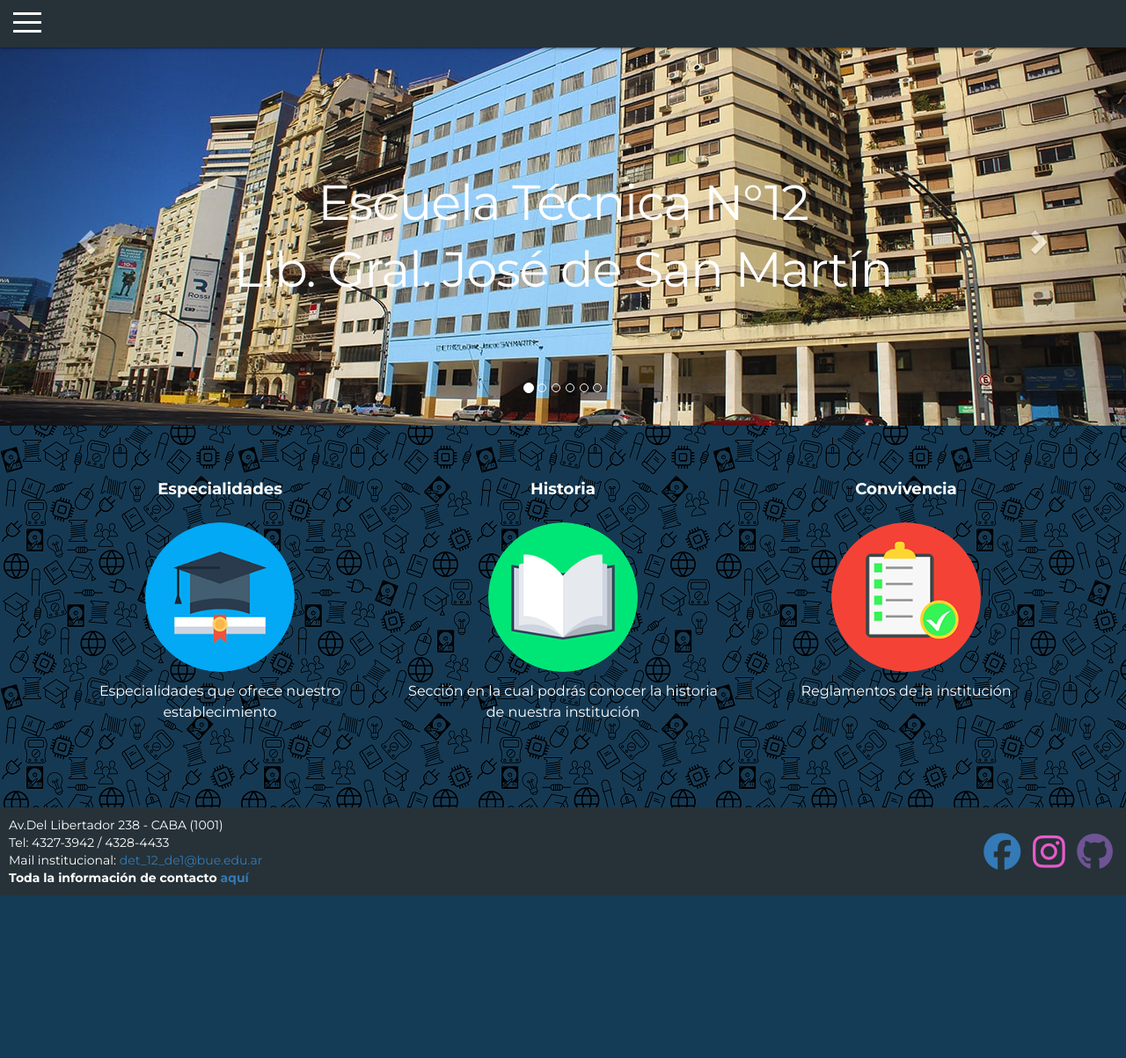
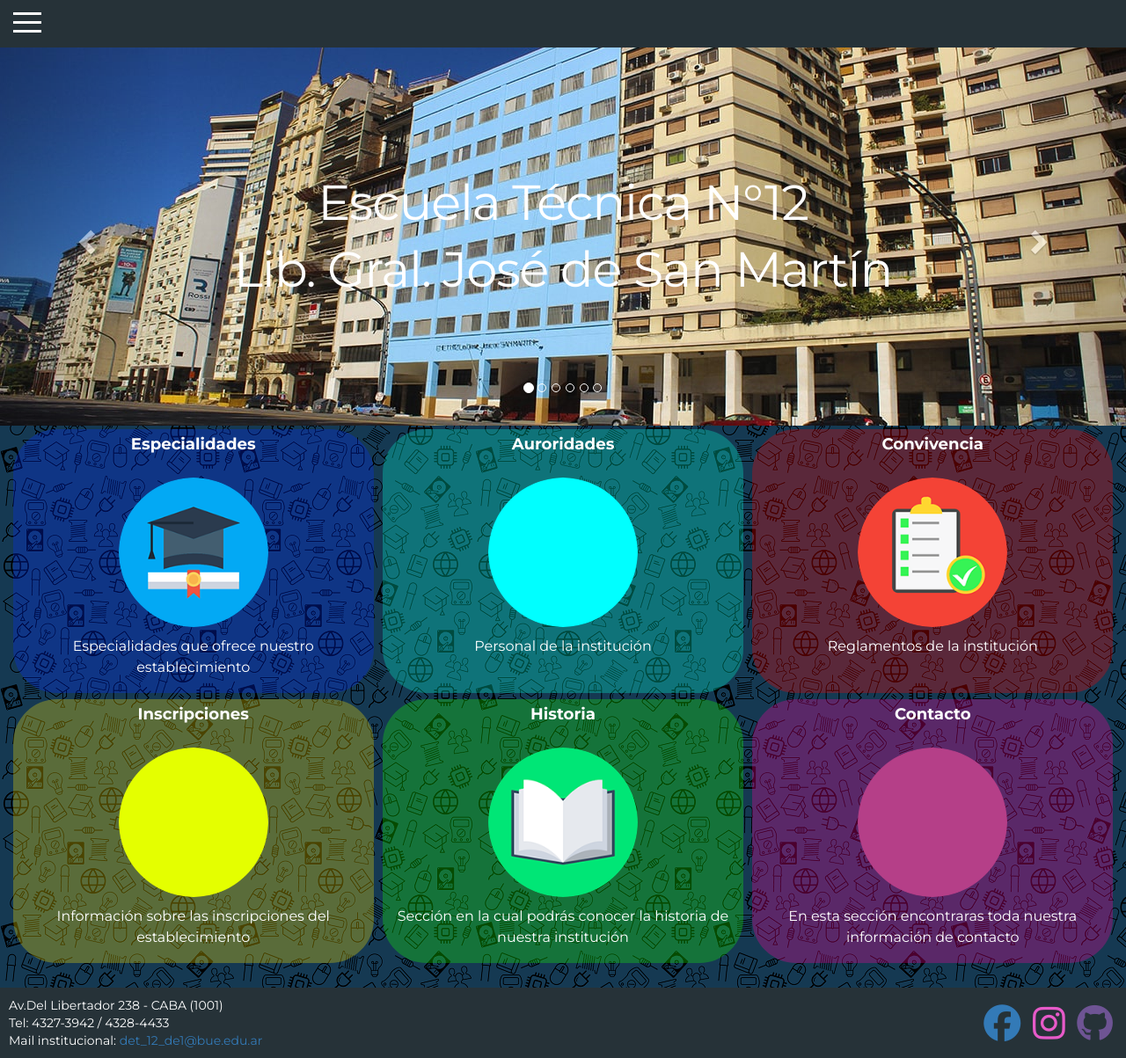
Before and after one commit to et12webmaster/et12webmaster.github.io, a PHP site: page / in a window 1280 px wide. Shown: the whole page at 88% size. Before the commit the page ends 1018 px from the top, so only its background shows below. Run offline with PHP 8.4, Linux system fonts and the light colour scheme; some libraries are stand-ins or nearby versions.

Commit message:
Actualizacion grande

```diff
--- a/contacto.html
+++ b/contacto.html
@@ -1,6 +1,5 @@
 <!DOCTYPE html>
 <html>
-
   <head>
     <title>Escuela Técnica N°12</title>
     <meta charset="utf-8">
@@ -35,6 +34,7 @@
   </head>
 
   <body data-spy="scroll" data-target=".navbar" data-offset="50" class="vio-body">
+
     <nav-component></nav-component>
     <div class="barra2"></div>
 
--- a/css/Estilos.css
+++ b/css/Estilos.css
@@ -725,47 +768,213 @@ ul li a {
   z-index: 99;
 }
 
-@media (max-width: 750px) {
-  .especialidad {
-    box-shadow: none !important;
-    border-radius: 0 !important;
-  }
+.page-sidebar {
+  margin: 0 !important;
 }
 
-@media (max-width: 975px) {
-  .page-sidebar {
-    display: none !important;
-  }
+.carousel-inner div img {
+  width: 100%;
+  max-height: 430px;
+  min-height: 200px;
+  background-size: cover !important;
 }
 
-@media (max-width: 1185px) {
+.index-content {
+  display: inline-block;
+  width: 100% !important;
+  text-align: center;
+  box-sizing: content-box !important;
+  border: 0 !important;
+  padding: 0 !important;
+  margin: 0 !important;
+}
+
+.index-data p {
+  padding-left: 3% !important;
+  padding-right: 3% !important;
+}
+
+.index-data a img {
+  width: 170px;
+}
+
+.index-data {
+  border-radius: 50px;
+  margin: 3.5px;
+}
+
+.index-data-1 {
+  display: inline-block;
+  width: 32% !important;
+  background-color: rgba(0, 47, 255, 0.295);
+}
+
+.index-data-2 {
+  display: inline-block;
+  width: 32% !important;
+  background-color: rgba(0, 255, 213, 0.295);
+}
+
+.index-data-3 {
+  display: inline-block;
+  width: 32% !important;
+  background-color: rgba(255, 0, 0, 0.295);
+}
+
+.index-data-4 {
+  display: inline-block;
+  width: 32% !important;
+  background-color: rgba(255, 230, 0, 0.295);
+}
+
+.index-data-5 {
+  display: inline-block;
+  width: 32% !important;
+  background-color: rgba(21, 255, 0, 0.295);
+}
+
+.index-data-6 {
+  display: inline-block;
+  width: 32% !important;
+  background-color: rgba(255, 0, 157, 0.295);
+}
+
+.index-data {
+  height: 300px;
+  vertical-align: top;
+  padding-top: 5px;
+}
+
+/* Flexibilidad */
+
+@media screen and (max-width: 1185px) {
   .jumboarticle {
     min-height: 350px !important;
   }
 }
 
-@media (max-width: 975px){
+@media screen and (max-width: 975px) {
+  .page-sidebar {
+    display: none !important;
+  }
+
   .jumboarticle {
     min-height: 250px !important;
   }
+
+  .index-data {
+    padding: 1.5px !important;
+    border-radius: 15px !important;
   }
 
-@media (max-width: 768px){
-  .jumboarticle {
-    min-height: 150px !important;
+  .index-data-1 {
+    width: 45% !important;
+  }
+
+  .index-data-2 {
+    width: 45% !important;
+  }
+
+  .index-data-3 {
+    width: 45% !important;
+  }
+
+  .index-data-4 {
+    width: 45% !important;
+  }
+
+  .index-data-5 {
+    width: 45% !important;
+  }
+
+  .index-data-6 {
+    width: 45% !important;
   }
 }
 
-.page-sidebar {
-  margin: 0 !important;
+@media screen and (max-width: 950px) {
+  .banner h1 {
+    font-size: 35px;
+    font-weight: 400;
+    margin: 0;
+    padding: 0;
   }
 
-.no-border-top {
-  border-top-left-radius: 0 !important;
-  border-top-right-radius: 0 !important;
 }
 
-.no-border-bottom {
-  border-bottom-left-radius: 0 !important;
-  border-bottom-right-radius: 0 !important;
+@media screen and (max-width: 768px) {
+  .jumboarticle {
+    min-height: 200px !important;
   }
+}
+
+@media screen and (max-width: 750px) {
+  .especialidad {
+    box-shadow: none !important;
+    border-radius: 0 !important;
+  }
+
+  .index-data img {
+    width: 150px !important;
+  }
+}
+
+@media screen and (max-width: 700px) {
+
+  .banner h1 {
+    font-size: 25px;
+    font-weight: 400;
+    margin: 0;
+    padding: 0;
+  }
+
+  .footer-info {
+    font-size: 0.9em;
+  }
+
+  .footer-icon {
+    font-size: 2.5em;
+  }
+}
+
+@media screen and (max-width: 590px) {
+  .index-data {
+    height: 320px !important;
+  }
+}
+
+@media screen and (max-width: 455px) {
+  .footer-col1 {
+    width: 72%;
+  }
+
+  .footer-col2 {
+    width: 28%;
+  }
+
+  .footer-icon-block {
+    text-align: center;
+  }
+
+  .index-data img {
+    width: 125px !important;
+  }
+}
+
+@media screen and (max-width: 383px) {
+  .footer-col1 {
+    width: 75%;
+  }
+
+  .footer-col2 {
+    width: 25%;
+  }
+
+  .footer-icon {
+    font-size: 2.2em !important;
+  }
+
+  .footer-info {
+    font-size: 0.75em;
+  }
+}
--- a/index.html
+++ b/index.html
@@ -44,7 +44,6 @@
     <div id="myCarousel" class="carousel slide" data-ride="carousel"
       style="max-height:430px!important;min-height:200px;">
       <ol class="carousel-indicators">
-
         <li data-target="#myCarousel" data-slide-to="0" class="active"></li>
         <li data-target="#myCarousel" data-slide-to="1"></li>
         <li data-target="#myCarousel" data-slide-to="2"></li>
@@ -63,28 +62,22 @@
       </div>
       <div class="carousel-inner">
         <div class="item active">
-          <img src="imgs/EscuelaWEB6.jpg" alt="Escuela Tecnica N°12 Gral.José de San Martín"
-            style="width:100%;max-height:430px; min-height:200px;  background-size: cover!important;">
+          <img src="imgs/EscuelaWEB6.jpg" alt="Escuela Tecnica N°12 Gral.José de San Martín">
         </div>
         <div class="item">
-          <img src="imgs/SanMartinWEB3.jpg" alt="Gral. José de San Martín"
-            style="width:100%;max-height:430px;min-height:200px;   background-size: cover!important;">
+          <img src="imgs/SanMartinWEB3.jpg" alt="Gral. José de San Martín">
         </div>
         <div class="item">
-          <img src="imgs/plazaWEB2.jpg" alt="Plaza San Martín"
-            style="width:100%;max-height:430px;min-height:200px;  background-size: cover!important;">
+          <img src="imgs/plazaWEB2.jpg" alt="Plaza San Martín">
         </div>
         <div class="item">
-          <img src="imgs/2piso.jpeg" alt="Segundo piso"
-            style="width:100%;max-height:430px;min-height:200px;  background-size: cover!important;">
+          <img src="imgs/2piso.jpeg" alt="Segundo piso">
         </div>
         <div class="item">
-          <img src="imgs/Bufet.jpg" alt="Bufet"
-            style="width:100%;max-height:430px;min-height:200px;  background-size: cover!important;">
+          <img src="imgs/Bufet.jpg" alt="Bufet">
         </div>
         <div class="item">
-          <img src="imgs/1Piso.jpg" alt="Primer piso"
-            style="width:100%;max-height:430px;min-height:200px;  background-size: cover!important;">
+          <img src="imgs/1Piso.jpg" alt="Primer piso">
         </div>
       </div>
 
@@ -101,7 +94,7 @@
     </div>
   </div>
 
-  <div class="container text-center secciones">
+  <!--div class="container text-center secciones">
     <div class="pre-row"></div>
     <div class="row text-white">
       <br><br>
@@ -126,8 +119,54 @@
         <p>Reglamentos de la institución<br></p>
       </div>
     </div>
-    <div id="cambio"></div>
+    <div class="row text-white">
+      <div class="col-sm-8">
+        <p class="seccion"><strong>Auroridades</strong></p>
+        <a href="autoridades.html"><img src="imgs/Reglamento200.png" class="img-circle" alt="Reglamentos"
+            style="width:170px;"></a>
+        <p>Personal de la institución<br></p>
+      </div>
+      <div class="col-sm-2">
+        <p class="seccion"><strong>Auroridades</strong></p>
+        <a href="autoridades.html"><img src="imgs/Reglamento200.png" class="img-circle" alt="Reglamentos"
+            style="width:170px;"></a>
+        <p>Personal de la institución<br></p>
+      </div>
+    </div>
+  </div-->
+  <div class="index-content text-white">
+    <div class="index-data index-data-1">
+      <p class="seccion"><strong>Especialidades</strong></p>
+      <a href="especialidades.html"><img src="imgs/Especialidades200.png" class="img-circle" alt="Especialidades"></a>
+      <p>Especialidades que ofrece nuestro establecimiento<br></p>
+    </div>
+    <div class="index-data index-data-2">
+      <p class="seccion"><strong>Auroridades</strong></p>
+      <a href="autoridades.html"><img src="imgs/Autoridades200.png" class="img-circle" alt="Personal"></a>
+      <p>Personal de la institución<br></p>
+    </div>
+    <div class="index-data index-data-3">
+      <p class="seccion"><strong>Convivencia</strong></p>
+      <a href="convivencia.html"><img src="imgs/Reglamento200.png" class="img-circle" alt="Reglamentos"></a>
+      <p>Reglamentos de la institución<br></p>
+    </div>
+    <div class="index-data index-data-4">
+      <p class="seccion"><strong>Inscripciones</strong></p>
+      <a href="inscripcion.html"><img src="imgs/Inscripciones200.png" class="img-circle" alt="Inscripciones"></a>
+      <p>Información sobre las inscripciones del establecimiento<br></p>
+    </div>
+    <div class="index-data index-data-5">
+      <p class="seccion"><strong>Historia</strong></p>
+      <a href="historia.html"><img src="imgs/Historia200.png" class="img-circle" alt="Historia"></a>
+      <p>Sección en la cual podrás conocer la historia de nuestra institución<br></p>
+    </div>
+    <div class="index-data index-data-6">
+      <p class="seccion"><strong>Contacto</strong></p>
+      <a href="contacto.html"><img src="imgs/Contacto200.png" class="img-circle" alt="Contacto"></a>
+      <p>En esta sección encontraras toda nuestra información de contacto</p>
+    </div>
   </div>
+
 
   <script src="js/jquery.min.js"></script>
   <script src="js/bootstrap.min.js"></script>
--- a/js/componentes/componenteFooter.js
+++ b/js/componentes/componenteFooter.js
@@ -13,8 +13,7 @@ class Footer extends HTMLElement {
                             <div class="footer-info">
                                 Av.Del Libertador 238 - CABA (1001)<br>
                                 Tel: 4327-3942 / 4328-4433 <br>
-                                Mail institucional: <a href="mailto:det_12_de1@bue.edu.ar?subject=Mail via web: " class="footer-link">det_12_de1@bue.edu.ar</a> <br>
-                                <b> Toda la información de contacto <a href="contacto.html" class="footer-link"> <b> aquí </b> </a> </b>
+                                Mail institucional: <a href="mailto:det_12_de1@bue.edu.ar?subject=Mail via web: " class="footer-link">det_12_de1@bue.edu.ar</a>
                             </div>
                         </div>
                     </td>
```
Also changed, not shown: other parts of css/Estilos.css (+226 -183 lines), incripciones.html (+11 -11 lines), js/componentes/componenteNavBar.js (+7 -3 lines), imgs/Autoridades200.png (added), imgs/Contacto200.png (added), imgs/Inscripciones200.png (added), js/componentes/componenteFooterArticulo.js (deleted). Lines whose indentation alone changed are shown as unchanged.
